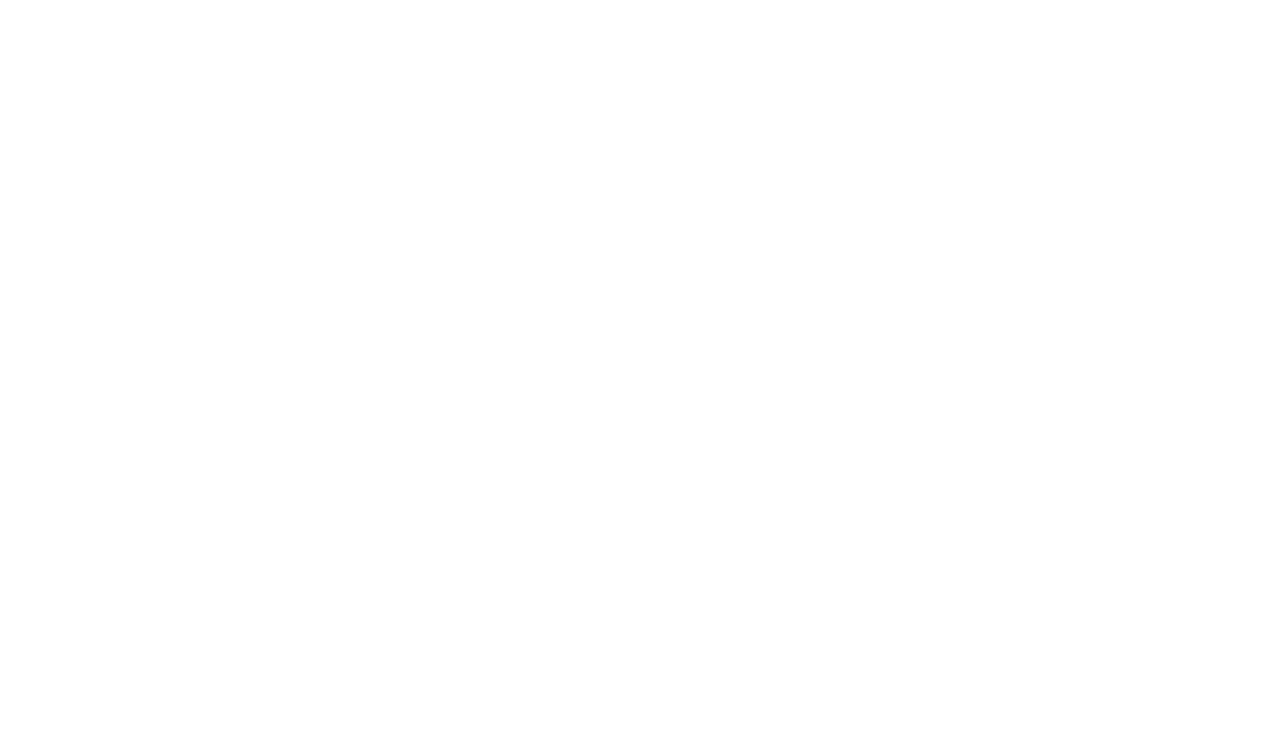
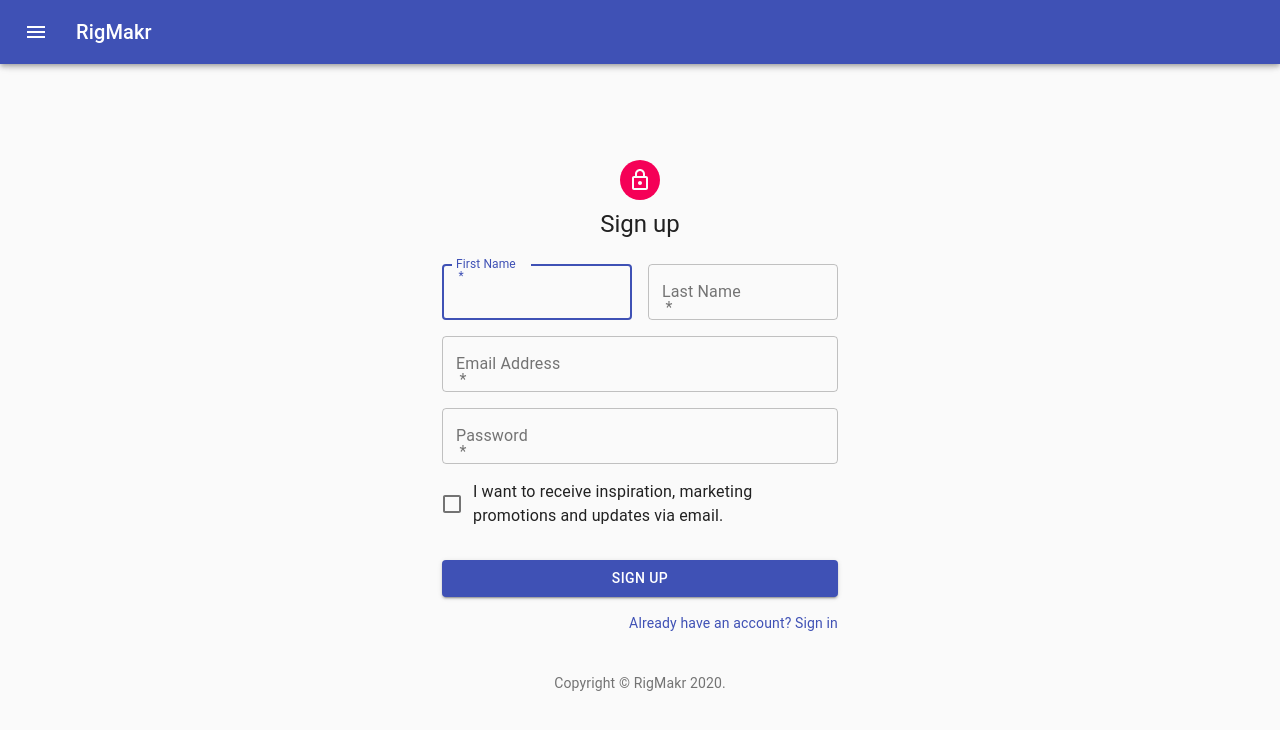
Before and after one commit to angadp/rigmaker, a React (Create React App) app in the folder rigmaker/: page /signup in a window 1280 px wide. Shown: the top 730 px of the page. Built offline with nearby package versions, Linux system fonts and the light colour scheme.

Commit message:
[ Implementation ] Adding signup page

```diff
--- a/rigmaker/src/App.js
+++ b/rigmaker/src/App.js
@@ -5,7 +5,8 @@
 import store from "./store";
 import 'bootstrap/dist/css/bootstrap.min.css';
 import Drawer from './Components/Drawer';
-import SignIn from './Components/signin'
+import SignIn from './Components/signin';
+import SignUp from './Components/SignUp';
 import { Switch, Route } from 'react-router-dom';
 
 import { Provider } from 'react-redux'
@@ -16,6 +17,7 @@
         <Route path="/" component={Home} exact />
         <Route path="/about" component={About} />
         <Route path="/signin" component={Login} />
+        <Route path="/signup" component={SignUpPage} />
     </Switch>
   );
 }
@@ -57,3 +59,15 @@
   );
 	}
 }
+
+export class SignUpPage extends Component {
+	render(){
+		return (
+		  	<Provider store={store}>
+			  <Drawer>
+		  		<SignUp />
+			  </Drawer>
+			</Provider>
+  );
+	}
+}
--- /dev/null
+++ b/rigmaker/src/Components/SignUp.js
@@ -0,0 +1,140 @@
+import React from 'react';
+import Avatar from '@material-ui/core/Avatar';
+import Button from '@material-ui/core/Button';
+import CssBaseline from '@material-ui/core/CssBaseline';
+import TextField from '@material-ui/core/TextField';
+import FormControlLabel from '@material-ui/core/FormControlLabel';
+import Checkbox from '@material-ui/core/Checkbox';
+import Link from '@material-ui/core/Link';
+import Grid from '@material-ui/core/Grid';
+import Box from '@material-ui/core/Box';
+import LockOutlinedIcon from '@material-ui/icons/LockOutlined';
+import Typography from '@material-ui/core/Typography';
+import { makeStyles } from '@material-ui/core/styles';
+import Container from '@material-ui/core/Container';
+
+function Copyright() {
+  return (
+    <Typography variant="body2" color="textSecondary" align="center">
+      {'Copyright © '}
+      <Link color="inherit" href="https://material-ui.com/">
+        RigMakr
+      </Link>{' '}
+      {new Date().getFullYear()}
+      {'.'}
+    </Typography>
+  );
+}
+
+const useStyles = makeStyles((theme) => ({
+  paper: {
+    marginTop: theme.spacing(8),
+    display: 'flex',
+    flexDirection: 'column',
+    alignItems: 'center',
+  },
+  avatar: {
+    margin: theme.spacing(1),
+    backgroundColor: theme.palette.secondary.main,
+  },
+  form: {
+    width: '100%', // Fix IE 11 issue.
+    marginTop: theme.spacing(3),
+  },
+  submit: {
+    margin: theme.spacing(3, 0, 2),
+  },
+}));
+
+export default function SignUp() {
+  const classes = useStyles();
+
+  return (
+    <Container component="main" maxWidth="xs">
+      <CssBaseline />
+      <div className={classes.paper}>
+        <Avatar className={classes.avatar}>
+          <LockOutlinedIcon />
+        </Avatar>
+        <Typography component="h1" variant="h5">
+          Sign up
+        </Typography>
+        <form className={classes.form} noValidate>
+          <Grid container spacing={2}>
+            <Grid item xs={12} sm={6}>
+              <TextField
+                autoComplete="fname"
+                name="firstName"
+                variant="outlined"
+                required
+                fullWidth
+                id="firstName"
+                label="First Name"
+                autoFocus
+              />
+            </Grid>
+            <Grid item xs={12} sm={6}>
+              <TextField
+                variant="outlined"
+                required
+                fullWidth
+                id="lastName"
+                label="Last Name"
+                name="lastName"
+                autoComplete="lname"
+              />
+            </Grid>
+            <Grid item xs={12}>
+              <TextField
+                variant="outlined"
+                required
+                fullWidth
+                id="email"
+                label="Email Address"
+                name="email"
+                autoComplete="email"
+              />
+            </Grid>
+            <Grid item xs={12}>
+              <TextField
+                variant="outlined"
+                required
+                fullWidth
+                name="password"
+                label="Password"
+                type="password"
+                id="password"
+                autoComplete="current-password"
+              />
+            </Grid>
+            <Grid item xs={12}>
+              <FormControlLabel
+                control={<Checkbox value="allowExtraEmails" color="primary" />}
+                label="I want to receive inspiration, marketing promotions and updates via email."
+              />
+            </Grid>
+          </Grid>
+          <Button
+            type="submit"
+            fullWidth
+            variant="contained"
+            color="primary"
+            className={classes.submit}
+          >
+            Sign Up
+          </Button>
+          <Grid container justify="flex-end">
+            <Grid item>
+              <Link href="#" variant="body2">
+                Already have an account? Sign in
+              </Link>
+            </Grid>
+          </Grid>
+        </form>
+      </div>
+      <Box mt={5}>
+        <Copyright />
+      </Box>
+    </Container>
+  );
+}
```
